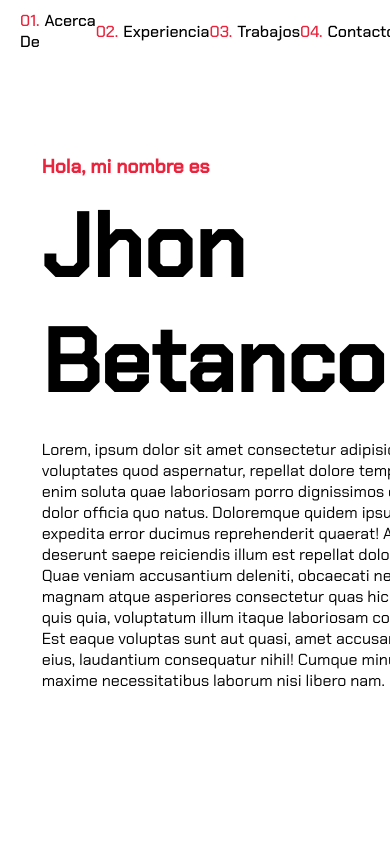
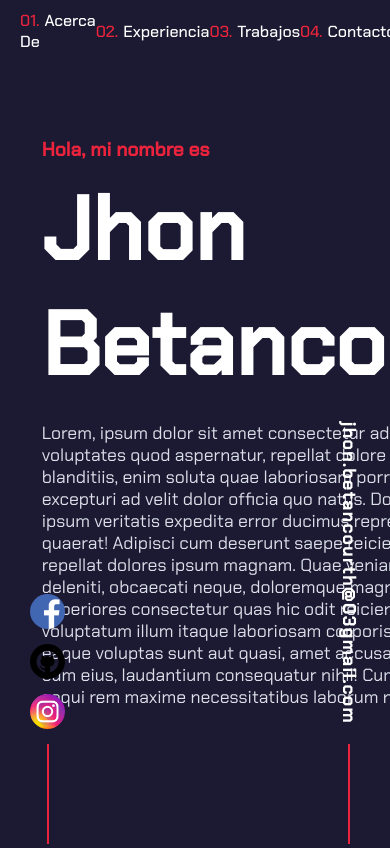
Before and after one commit to jhonbg93/P-Jhon_B, a plain HTML site: page index.html in a window 390 px wide. Shown: the top 848 px of the page. Drawn offline with Linux system fonts and the light colour scheme.

```diff
--- a/css/header.css
+++ b/css/header.css
@@ -9,6 +9,8 @@
 :root {
     --color-1: #eb233c ;
     --color-2: #eb233a65;
+    --text-color-1: white;
+    --text-color-2: #dbdfe9;
 }
 
 html {
@@ -19,6 +21,9 @@ html {
 body {
     min-height: 100vh;
     counter-reset: item;
+    counter-reset: section;
+
+    background-color: #1c1a32;
 }
 
 .header {
@@ -48,6 +53,10 @@ body {
 .menu ul li{
     counter-increment: item 1;
     /* esta propiedad va relacionada con item_menu_link::before =>content: "0" counter(item)"."; */
+}
+
+.menu ul li a{
+    color: var(--text-color-1);
 }
 
 .item_menu_link,
--- a/css/main.css
+++ b/css/main.css
@@ -4,11 +4,9 @@
     --color-2: #eb233a65;
     --color-3: rgb(248, 4, 4);
     --color-4: #c50b0b8e;
-    --border-radius-1: 5px
-}
-
-body {
-    counter-reset: section;
+    --border-radius-1: 5px;
+    --text-color-1: white;
+    --text-color-2: #dbdfe9;
 }
 
 #main {
@@ -36,20 +34,30 @@ body {
     text-transform: capitalize;
     font-size: 3.7rem;
     margin: 10px 0px 20px 0px;
+
+    color: var(--text-color-1);
 }
 
 .decription_profile {
     width: 95%;
+    font-size: 1.1rem;
+    color: var(--text-color-2);
+}
+
+.container_section{
+    font-size: 1.1rem;
 }
 
 /* SECTION ACERCA DE */
 
 #acercaDe {
     padding: 100px 0px;
+    font-size: 1.1rem;
 }
 
-container_title_section {
+.container_title_section {
     padding-bottom: 15px;
+    color: var(--text-color-1);
 }
 
 .container_title_section {
@@ -79,6 +87,8 @@ container_title_section {
     display: grid;
     grid-template-columns: 2fr 1fr;
     gap: 20px;
+
+    color: var(--text-color-2);
 }
 
 .img_effect {
@@ -226,6 +236,7 @@ container_title_section {
 
 .name_card_proyect {
     text-align: right;
+    color: var(--text-color-2);
 }
 
 .information_card_proyect {
@@ -247,6 +258,8 @@ container_title_section {
     display: flex;
     justify-content: right;
     flex-wrap: wrap;
+
+    color: var(--text-color-2);
 }
 
 .container_languages_programing ul li {
@@ -265,7 +278,7 @@ container_title_section {
 .container_links_proyects ul li {
     letter-spacing: 0.1em;
     font-size: 0.8rem;
-    margin: 0px 5px;
+    margin: 5px;
 }
 
 .container_links_proyects ul li:hover a {
@@ -275,6 +288,7 @@ container_title_section {
 .container_links_proyects ul li a {
     color: var(--color-3);
     text-decoration: none;
+    color: var(--text-color-2);
 }
 
 .container_links_proyects ul li img {
@@ -381,6 +395,8 @@ container_title_section {
     display: flex;
     justify-content: center;
     align-items: center;
+
+    color: var(--text-color-1);
 }
 
 .container_cards {
@@ -404,6 +420,7 @@ container_title_section {
 
     transition: .3s ease;
 
+    color: var(--text-color-1);
 }
 
 .proyect_card:hover {
@@ -505,6 +522,8 @@ container_title_section {
 .text_footer_author{
     padding: 15px 0;
     transition: 0.3s ease-in-out ;
+
+    color: var(--text-color-1);
 }
 
 .text_footer_author:hover{
@@ -516,3 +535,78 @@ container_title_section {
 footer strong{
     text-transform: capitalize;
 }
+
+/* CSS DE LOS LATERALES */
+
+.container_lateral{
+    padding: 0 30px;
+    position: fixed;
+    bottom: 0;
+}
+
+.container_lateral a{
+    color: black;
+    text-decoration: none;
+    transition: .3s ease-in-out;
+
+    color: var(--text-color-1);
+}
+
+.container_lateral a:hover{
+    color: var(--color-1);
+    transition: .3s ease;
+}
+
+.container_lateral ul{
+    list-style: none;
+}
+
+.container_lateral ul li{
+    margin: 10px 0px;
+    transition: .3s ease-in-out;
+}
+
+.container_lateral ul li:hover{
+    transform: translatex(5px);
+    transition: .3s ease;
+}
+
+.container_lateral img{
+    height: 35px;
+    width: 35px;
+    border-radius: 50%;
+
+}
+
+.container_lateral::after{
+    content: "";
+    width: 2px;
+    height: 100px;
+    display: block;
+    background-color: var(--color-1);
+    margin: 0 auto;
+}
+
+.sade_izq{
+    left: 0;
+}
+
+.side_der{
+    right: 0;
+}
+
+.email_author{
+    transition: .3s ease-in-out;
+    font-size: 1.1rem;
+}
+
+.side_der .email_author:hover{
+    transform: translatex(-5px);
+    transition: .3s ease;
+}
+
+.side_der a{
+    margin-bottom: 15px;
+    writing-mode: vertical-rl;
+    letter-spacing: .1rem;
+}
--- a/index.html
+++ b/index.html
@@ -12,6 +12,25 @@
 
 <body>
     <div class="app">
+        <div class="container_lateral side_izq">
+            <ul>
+                <li>
+                    <a href=""><img src="/img/facebook.png" alt=""></a>
+                </li>
+                <li>
+                    <a href=""><img src="/img/github (1).png" alt=""></a>
+                </li>
+                <li>
+                    <a href=""><img src="/img/instagram.png" alt=""></a>
+                </li>
+
+            </ul>
+        </div>
+        <div class="container_lateral side_der">
+            <div class="email_author">
+                <a href=""><strong>jhon.betancourth@03gmail.com</strong></a>
+            </div>
+        </div>
         <header class="header">
             <div class="container_logo">
                 <img src="/img/wonder-day-among-us-png-29.png" alt="logo" title="Logo">
```
